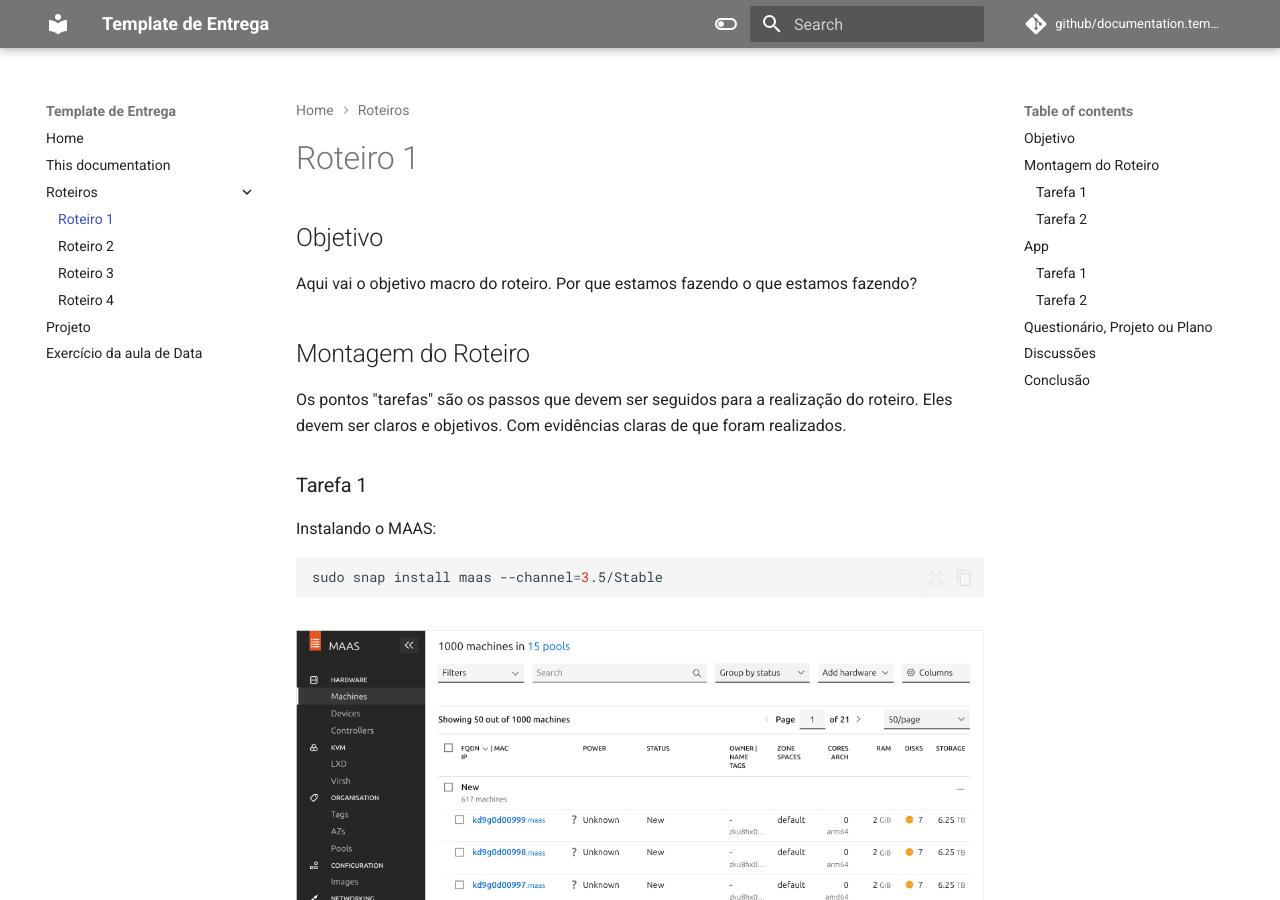
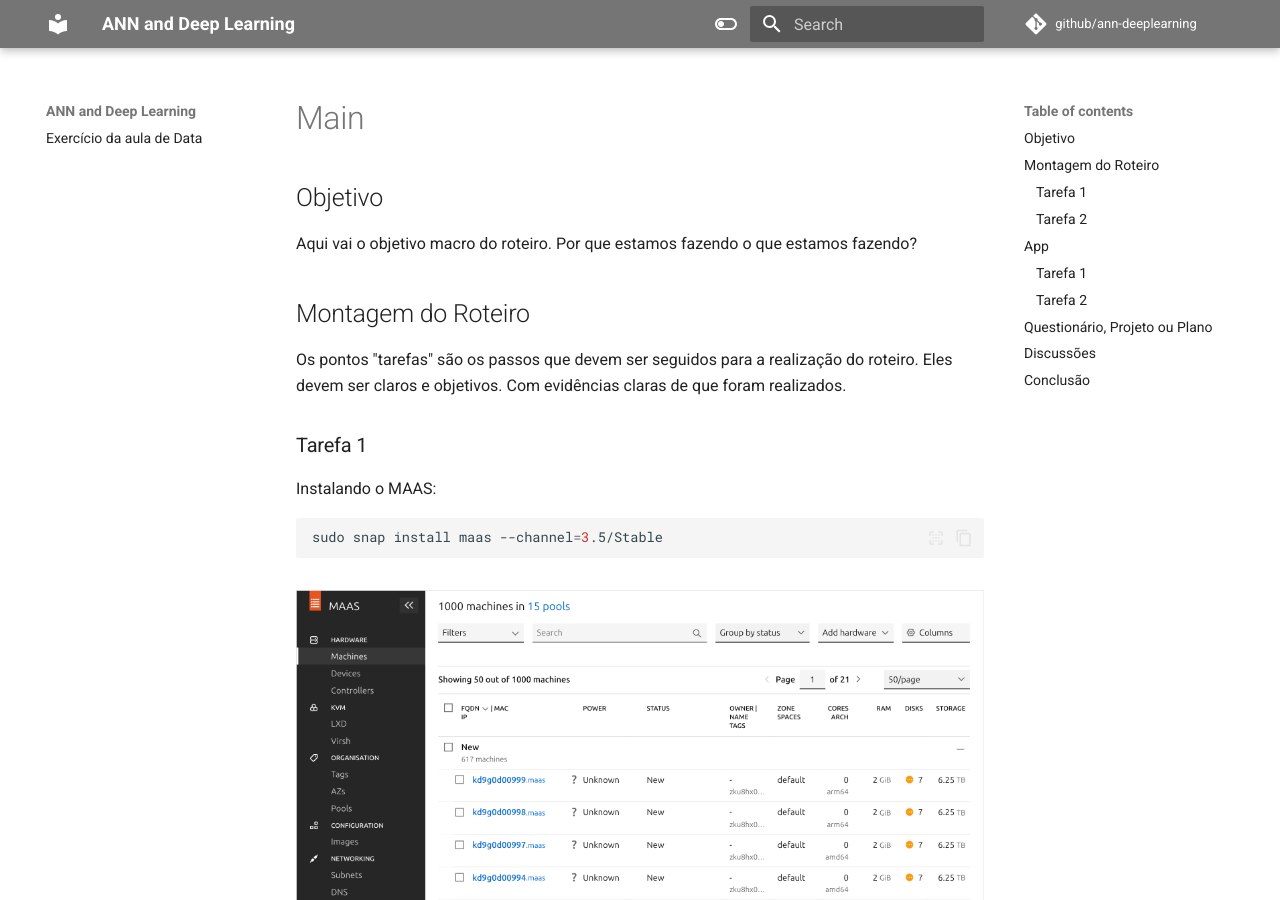
Before and after one commit to kadu-ymd/ann-deeplearning, an MkDocs documentation site: the page built from docs/roteiro1/main.md, in a window 1280 px wide and 900 px high. Built offline with MkDocs 1.6.1 and Material for MkDocs 9.7.7, drawn with Linux system fonts in a browser that asks for light colours; comment, search, counter and statistics services are not loaded.

Commit message:
issue fixes

```diff
--- a/mkdocs.yml
+++ b/mkdocs.yml
@@ -1,8 +1,8 @@
-site_name: Template de Entrega
-site_author: Sandmann, H.
+site_name: ANN and Deep Learning
+site_author: Yamada, C.
 site_url: https://hsandmann.github.io/documentation.template
-repo_url: https://github.com/hsandmann/documentation.template
-repo_name: github/documentation.template
+repo_url: https://github.com/kadu-ymd/ann-deeplearning
+repo_name: github/ann-deeplearning
 
 theme:
   name: material
@@ -110,9 +110,8 @@
       enable_creation_date: true
   - git-authors
   - git-committers:
-      repository: hsandmann/hsandmann.github.com
+      repository: kadu-ymd/kadu-ymd.github.com
       branch: main
-      token: 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
   - search
   - badges
   - minify:
@@ -133,12 +132,4 @@
   - https://fastly.jsdelivr.net/npm/echarts/dist/echarts.min.js
 
 nav:
-  - Home: index.md
-  - This documentation: ./thisdocumentation/main.md
-  - Roteiros:
-    - Roteiro 1: ./roteiro1/main.md
-    - Roteiro 2: ./roteiro2/main.md
-    - Roteiro 3: ./roteiro3/main.md
-    - Roteiro 4: ./roteiro4/main.md
-  - Projeto: ./projeto/main.md
   - Exercício da aula de Data: ./ex1_data/main.md
```
